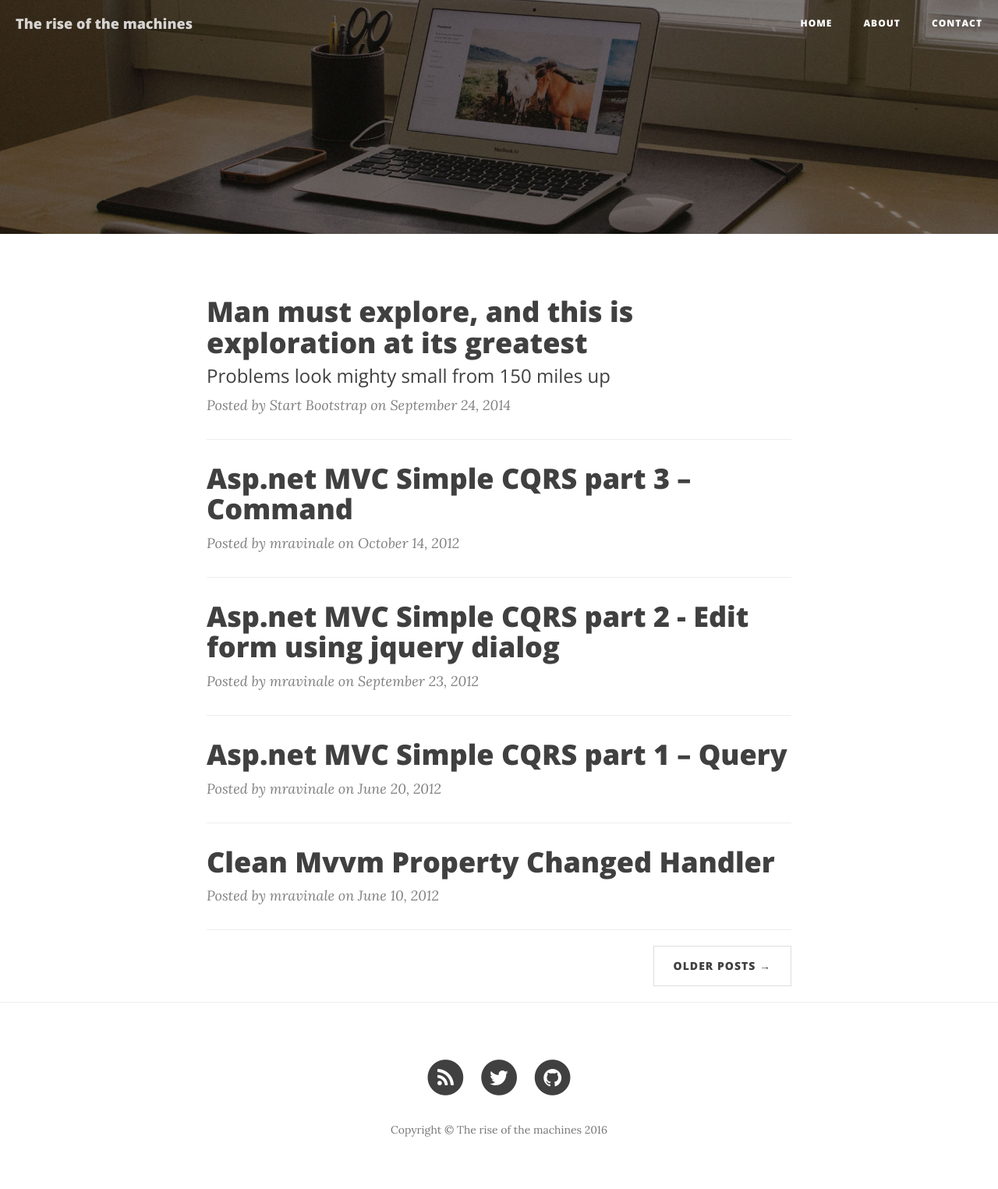
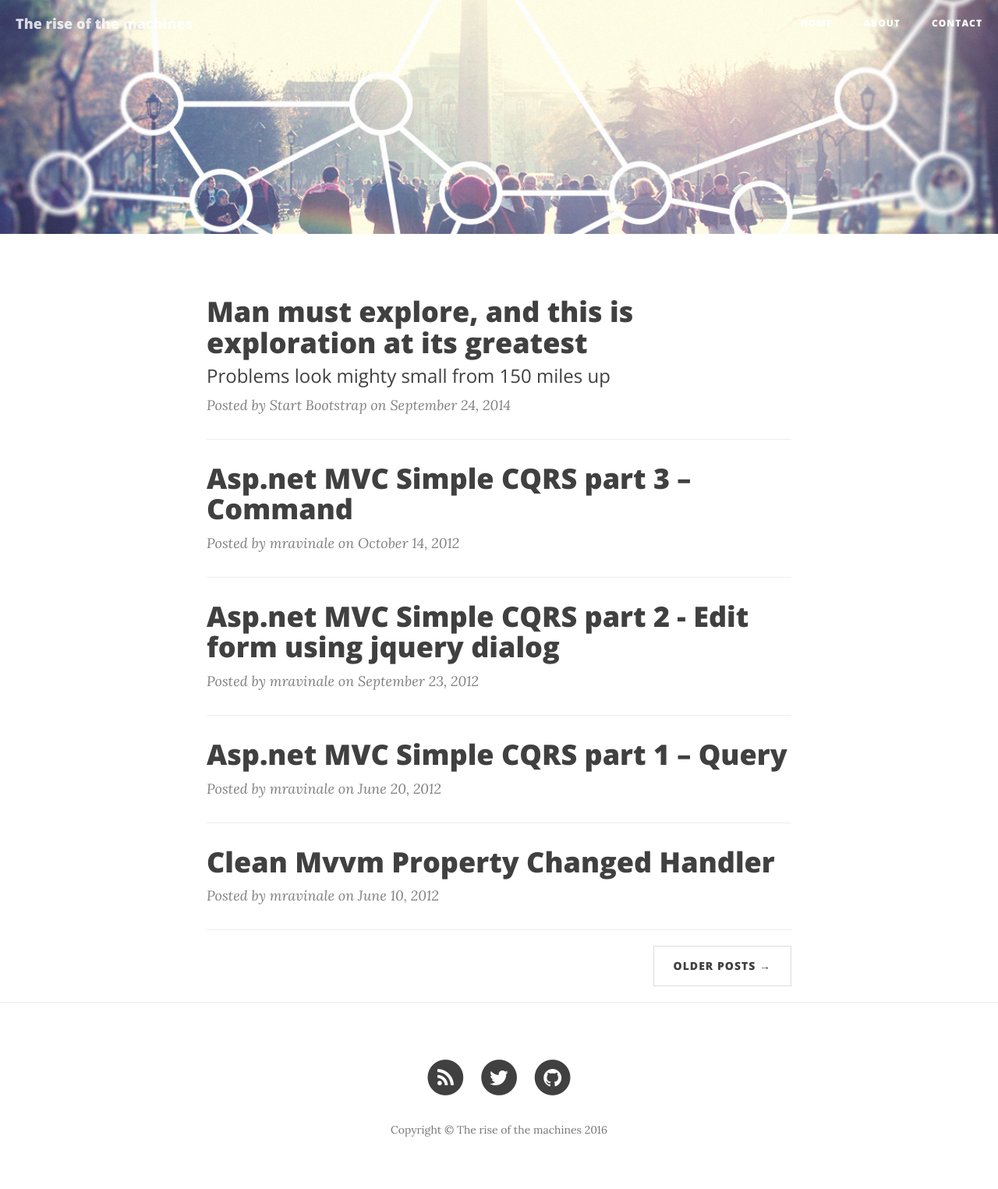
Before and after one commit to mravinale/mravinale.github.io, a Jekyll site: the page built from index.html, in a window 1280 px wide. Shown: the whole page at 78% size. Built offline with Jekyll 4.4.1, drawn with Linux system fonts in a browser that asks for light colours; nearby versions of some CDN libraries; the list of posts is cut into pages by our own code.

```diff
--- a/_posts/2012-06-20-asp-net-mvc-simple-cqrs-part-1-query.markdown
+++ b/_posts/2012-06-20-asp-net-mvc-simple-cqrs-part-1-query.markdown
@@ -5,6 +5,7 @@ date: 2012-06-20 17:48
 author: mravinale
 comments: true
 categories: [Asp.Net MVC]
+header-img: "img/post-bg-06.jpg"
 ---
 Inspired by the Jeremy blog post <a href="http://csharperimage.jeremylikness.com/2012/01/crud-its-now-cqrs-or-is-it.html" title="Jeremy blog post" target="_blank"> crud its now cqrs or is it</a> and
 Gregory Young simple CQRS project: <a href="https://github.com/gregoryyoung/m-r">https://github.com/gregoryyoung/m-r</a>
--- a/index.html
+++ b/index.html
@@ -1,7 +1,7 @@
 ---
 layout: page
 description: ""
-header-img: "img/home-bg.jpg"
+header-img: "img/connections.jpg"
 ---
 
 {% for post in paginator.posts %}
```
Also changed, not shown: _posts/2010-06-09-introduccion-a-patrones-de-diseno-design-patterns..markdown (renamed from _posts/2010-06-09-introduccion-a-patrones-de-diseno-design-patterns.md), _posts/2010-08-04-introduccion-a-los-patrones-de-diseno-2-design-patterns-part-2.markdown (renamed from _posts/2010-08-04-introduccion-a-los-patrones-de-diseno-2-design-patterns-part-2.md), _posts/2010-08-16-reactive-extensions-en-silverlightrx.markdown (renamed from _posts/2010-08-16-reactive-extensions-en-silverlightrx.md), _posts/2010-09-24-using-ria-services-soap-and-windows-phone-7.markdown (renamed from _posts/2010-09-24-using-ria-services-soap-and-windows-phone-7.md), _posts/2010-10-16-augmented-reality-accelerometer-demo-for-windows-phone-7.markdown (renamed from _posts/2010-10-16-augmented-reality-accelerometer-demo-for-windows-phone-7.md), _posts/2010-10-27-mvvm-light-project-template-for-windows-phone-7-rtm.markdown (renamed from _posts/2010-10-27-mvvm-light-project-template-for-windows-phone-7-rtm.md), _posts/2010-11-14-flick-behavior-using-a-sl-listbox-control-as-you-do-on-wp7.markdown (renamed from _posts/2010-11-14-flick-behavior-using-a-sl-listbox-control-as-you-do-on-wp7.md), _posts/2011-02-18-working-with-mvvmlight-and-ninject-cool-extensions.markdown (renamed from _posts/2011-02-18-working-with-mvvmlight-and-ninject-cool-extensions.md), _posts/2011-02-20-visual-state-publisher.markdown (renamed from _posts/2011-02-20-visual-state-publisher.md), _posts/2012-06-10-clearMvvmHandler.markdown (renamed from _posts/2012-06-10-.md), img/connections.jpg (added).
